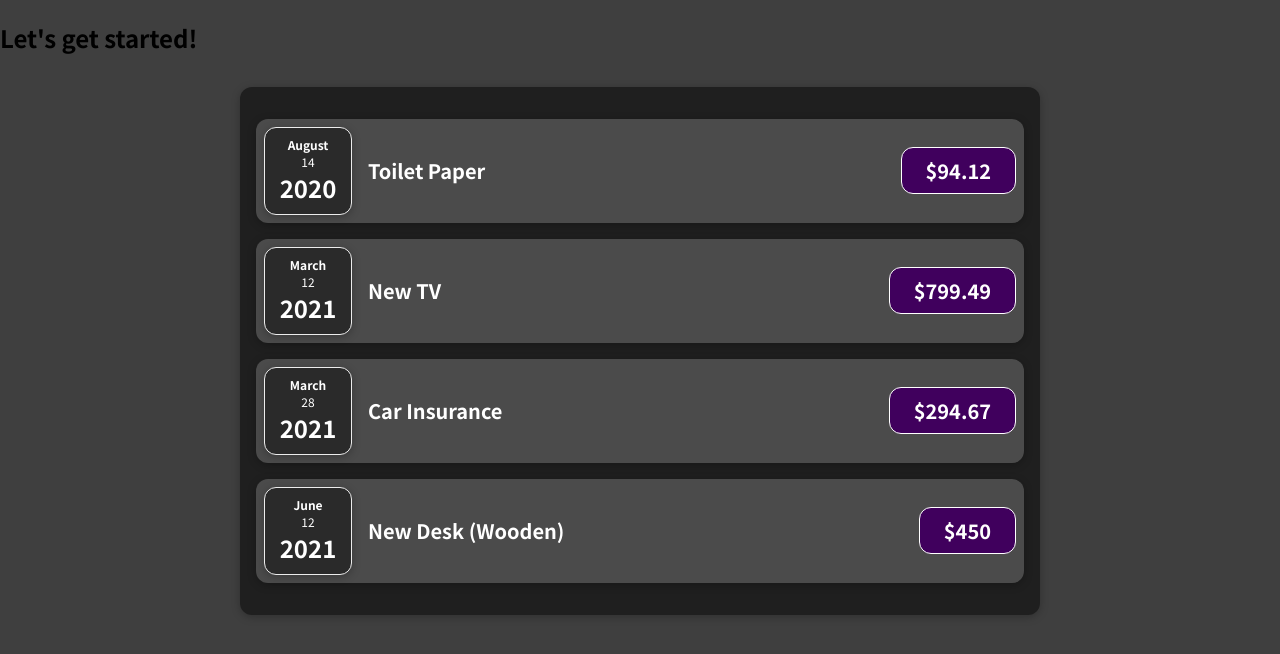
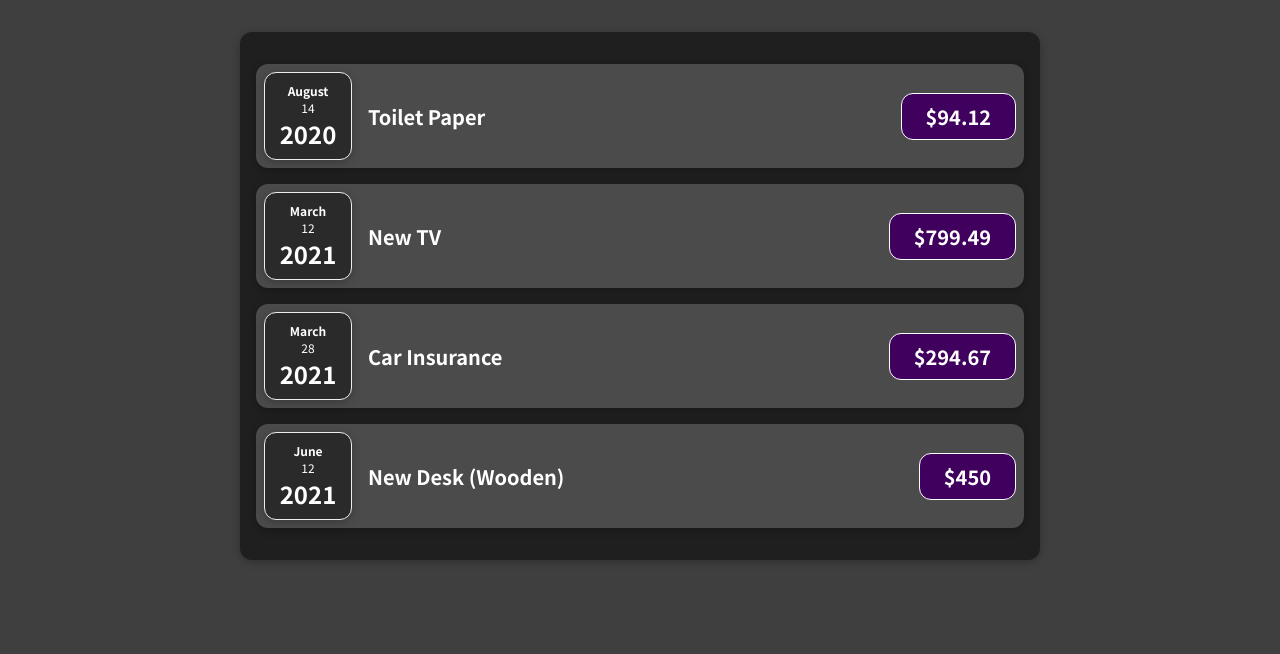
Before and after one commit to aapan-m13/learning-react, a React (Create React App) app in the folder course 2/react-complete-guide/: page / in a window 1280 px wide. Shown: the top 654 px of the page. Built offline with nearby package versions, Linux system fonts and the light colour scheme.

Commit message:
structuring

```diff
--- a/course 2/react-complete-guide/src/App.js
+++ b/course 2/react-complete-guide/src/App.js
@@ -1,8 +1,8 @@
-import Expenses from "./components/Expenses/Expenses";
-import "./components/Expenses/expenses.css";
-import Card from "./components/Card/Card";
+import Expenses from "./components/Expense/Expenses/Expenses";
+import "./components/Expense/Expenses/expenses.css";
+import Card from "./components/UI/Card/Card";
 
-function App() {
+const App = () => {
   const expenses = [
     {
       id: "e1",
@@ -27,12 +27,12 @@ function App() {
 
   return (
     <div>
-      <h2>Let's get started!</h2>
+      {/* <h2>Let's get started!</h2> */}
       <Card className="expenses">
         <Expenses expenseData={expenses}></Expenses>
       </Card>
     </div>
   );
-}
+};
 
 export default App;
--- a/course 2/react-complete-guide/src/components/ExpenseDate/ExpenseDate.js
+++ b/course 2/react-complete-guide/src/components/Expense/ExpenseDate/ExpenseDate.js
@@ -1,7 +1,7 @@
 import "./ExpenseDate.css";
 
 import React from "react";
-import Card from "../Card/Card";
+import Card from "../../UI/Card/Card";
 
 export default function ExpenseDate(props) {
   const month = props.date.toLocaleString("en-US", { month: "long" });
--- a/course 2/react-complete-guide/src/components/ExpenseItem/ExpenseItem.js
+++ b/course 2/react-complete-guide/src/components/Expense/ExpenseItem/ExpenseItem.js
@@ -1,7 +1,7 @@
 import React from "react";
 import "./ExpenseItem.css";
 import ExpenseDate from "../ExpenseDate/ExpenseDate";
-import Card from "../Card/Card";
+import Card from "../../UI/Card/Card";
 
 export default function ExpenseItem(props) {
   // console.log(props.data);
```
Also changed, not shown: course 2/react-complete-guide/src/components/Expense/ExpenseDate/ExpenseDate.css (renamed from course 2/react-complete-guide/src/components/ExpenseDate/ExpenseDate.css), course 2/react-complete-guide/src/components/Expense/ExpenseItem/ExpenseItem.css (renamed from course 2/react-complete-guide/src/components/ExpenseItem/ExpenseItem.css), course 2/react-complete-guide/src/components/Expense/Expenses/Expenses.js (renamed from course 2/react-complete-guide/src/components/Expenses/Expenses.js), course 2/react-complete-guide/src/components/Expense/Expenses/expenses.css (renamed from course 2/react-complete-guide/src/components/Expenses/expenses.css), course 2/react-complete-guide/src/components/UI/Card/Card.js (renamed from course 2/react-complete-guide/src/components/Card/Card.js), course 2/react-complete-guide/src/components/UI/Card/card.css (renamed from course 2/react-complete-guide/src/components/Card/card.css).
